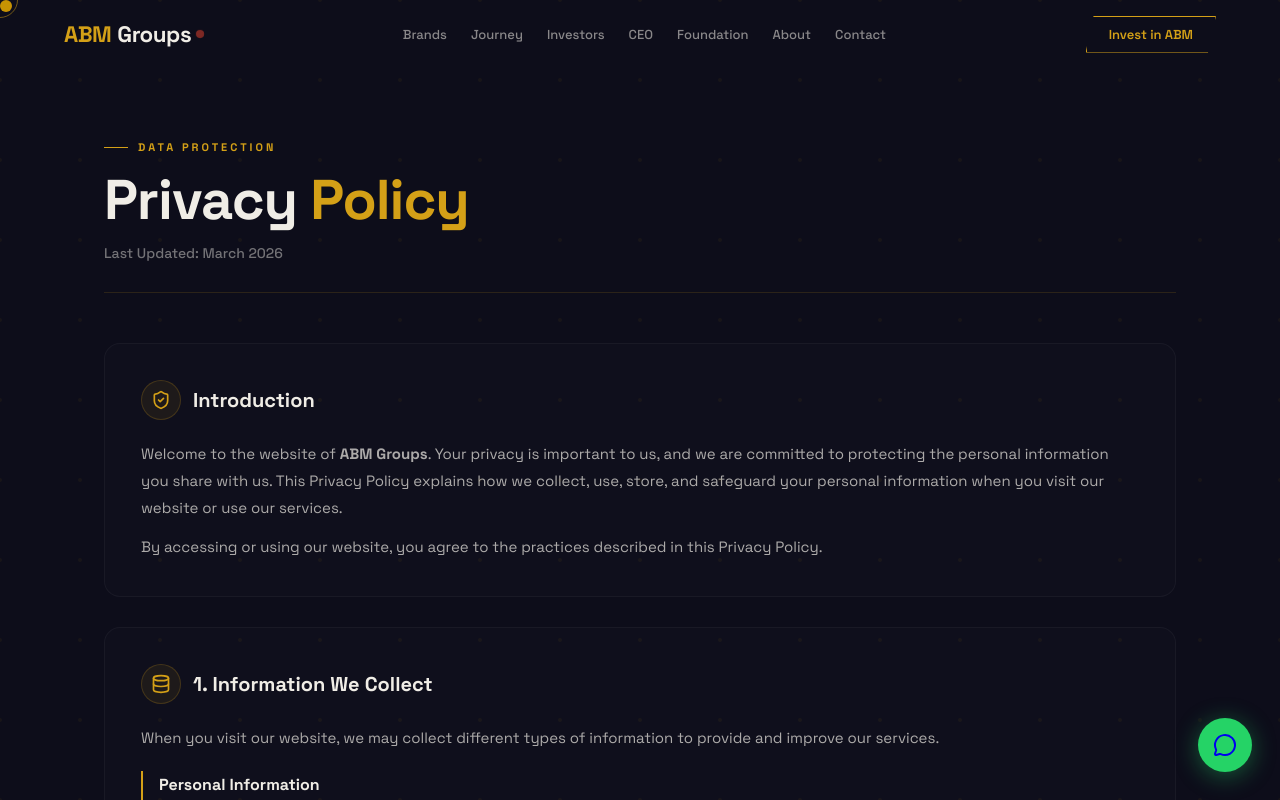
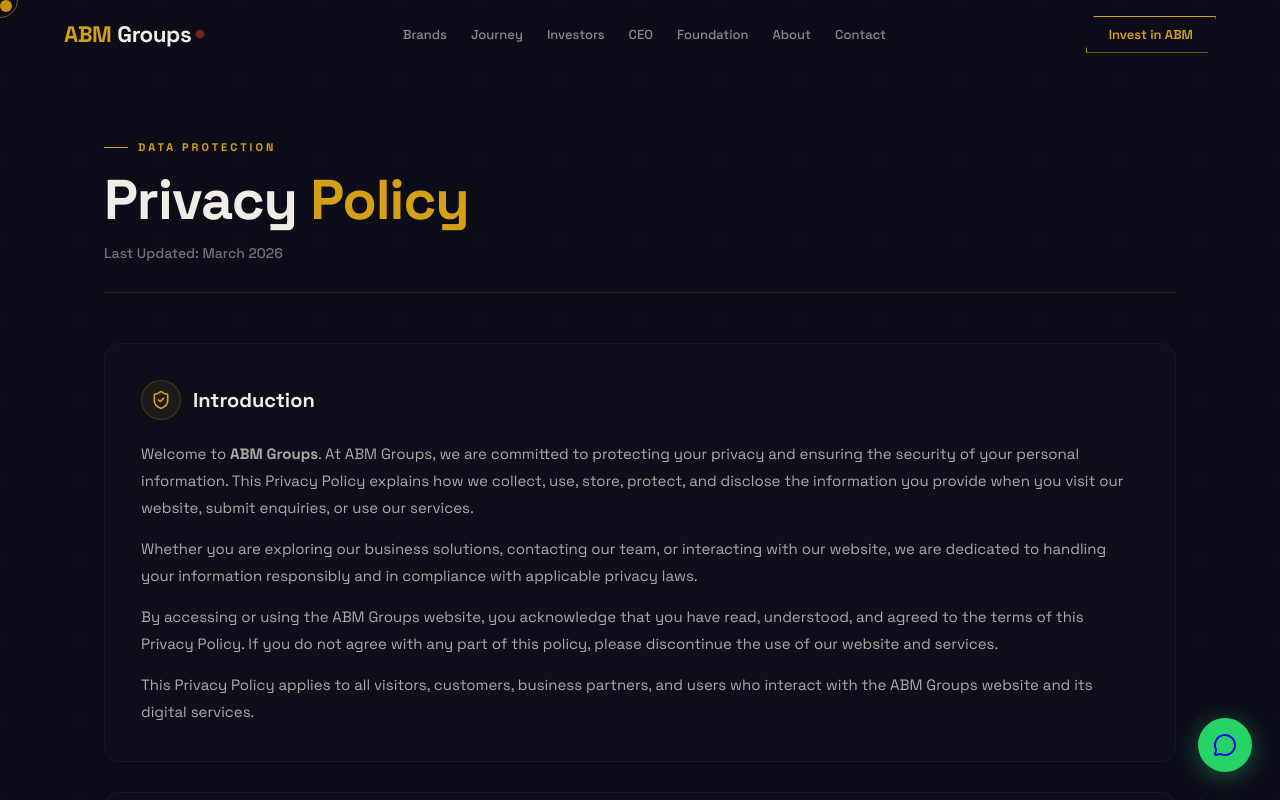
Before and after one commit to BM-ACADEMY/AbmGroups-2, a React (Vite) app in the folder client/: page /privacy-policy in a window 1280 px wide. Shown: the top 800 px of the page. Built offline with nearby package versions, Linux system fonts and the light colour scheme; a web font is replaced by a local one.

Commit message:
intro privacy

```diff
--- a/client/src/components/Privacy.jsx
+++ b/client/src/components/Privacy.jsx
@@ -176,12 +176,18 @@
                   </div>
                   <h2 style={{ fontSize: '20px', fontWeight: '700', color: '#F0EDE6' }}>Introduction</h2>
                 </div>
-                <div style={{ color: 'rgba(240,237,230,0.7)', fontSize: '15px', lineHeight: '1.8', display: 'flex', flexDirection: 'column', gap: '12px' }}>
+                <div style={{ color: 'rgba(240,237,230,0.7)', fontSize: '15px', lineHeight: '1.8', display: 'flex', flexDirection: 'column', gap: '14px' }}>
                   <p>
-                    Welcome to the website of <strong>ABM Groups</strong>. Your privacy is important to us, and we are committed to protecting the personal information you share with us. This Privacy Policy explains how we collect, use, store, and safeguard your personal information when you visit our website or use our services.
+                    Welcome to <strong>ABM Groups</strong>. At ABM Groups, we are committed to protecting your privacy and ensuring the security of your personal information. This Privacy Policy explains how we collect, use, store, protect, and disclose the information you provide when you visit our website, submit enquiries, or use our services.
                   </p>
                   <p>
-                    By accessing or using our website, you agree to the practices described in this Privacy Policy.
+                    Whether you are exploring our business solutions, contacting our team, or interacting with our website, we are dedicated to handling your information responsibly and in compliance with applicable privacy laws.
+                  </p>
+                  <p>
+                    By accessing or using the ABM Groups website, you acknowledge that you have read, understood, and agreed to the terms of this Privacy Policy. If you do not agree with any part of this policy, please discontinue the use of our website and services.
+                  </p>
+                  <p>
+                    This Privacy Policy applies to all visitors, customers, business partners, and users who interact with the ABM Groups website and its digital services.
                   </p>
                 </div>
               </section>
```
